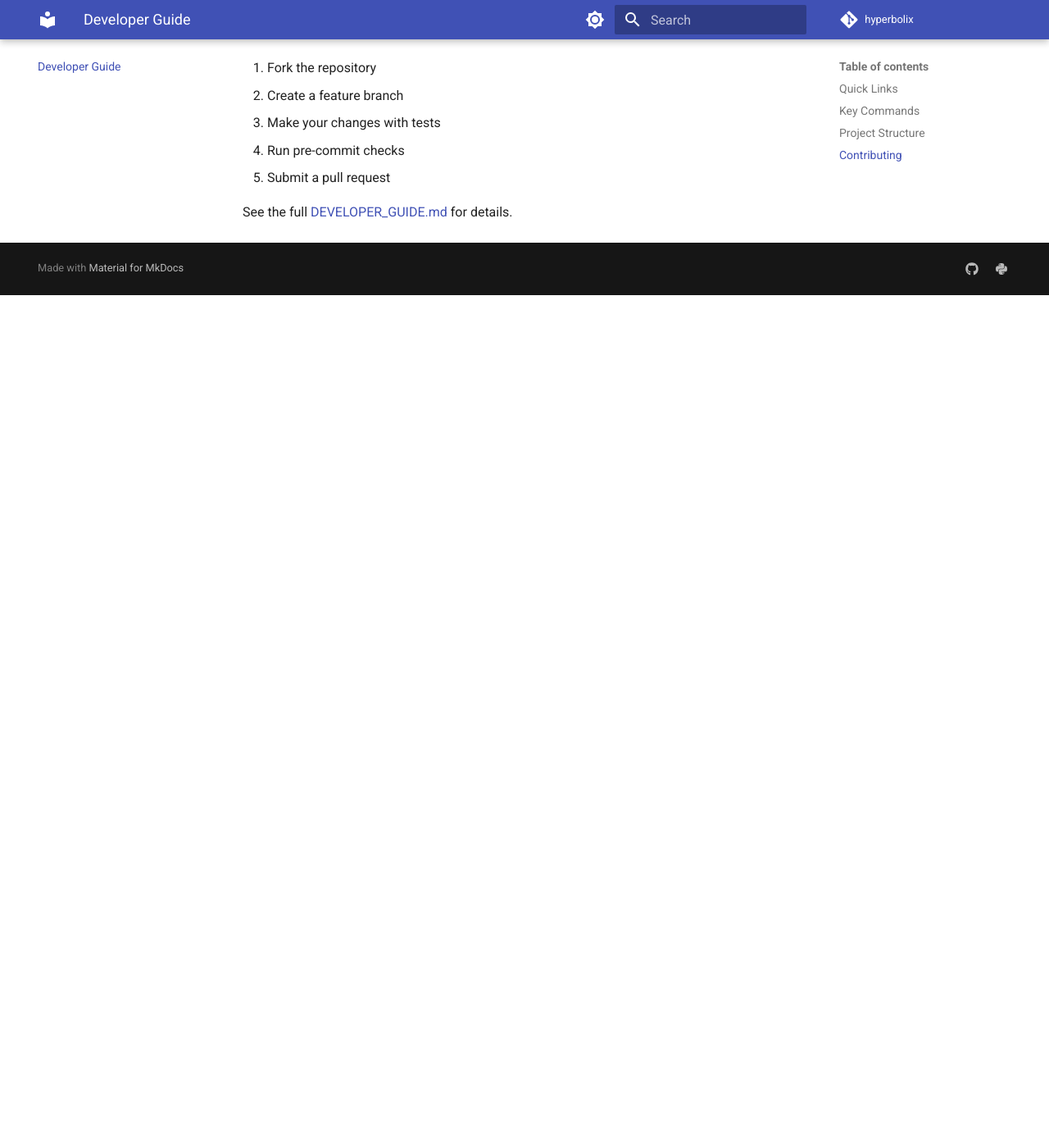
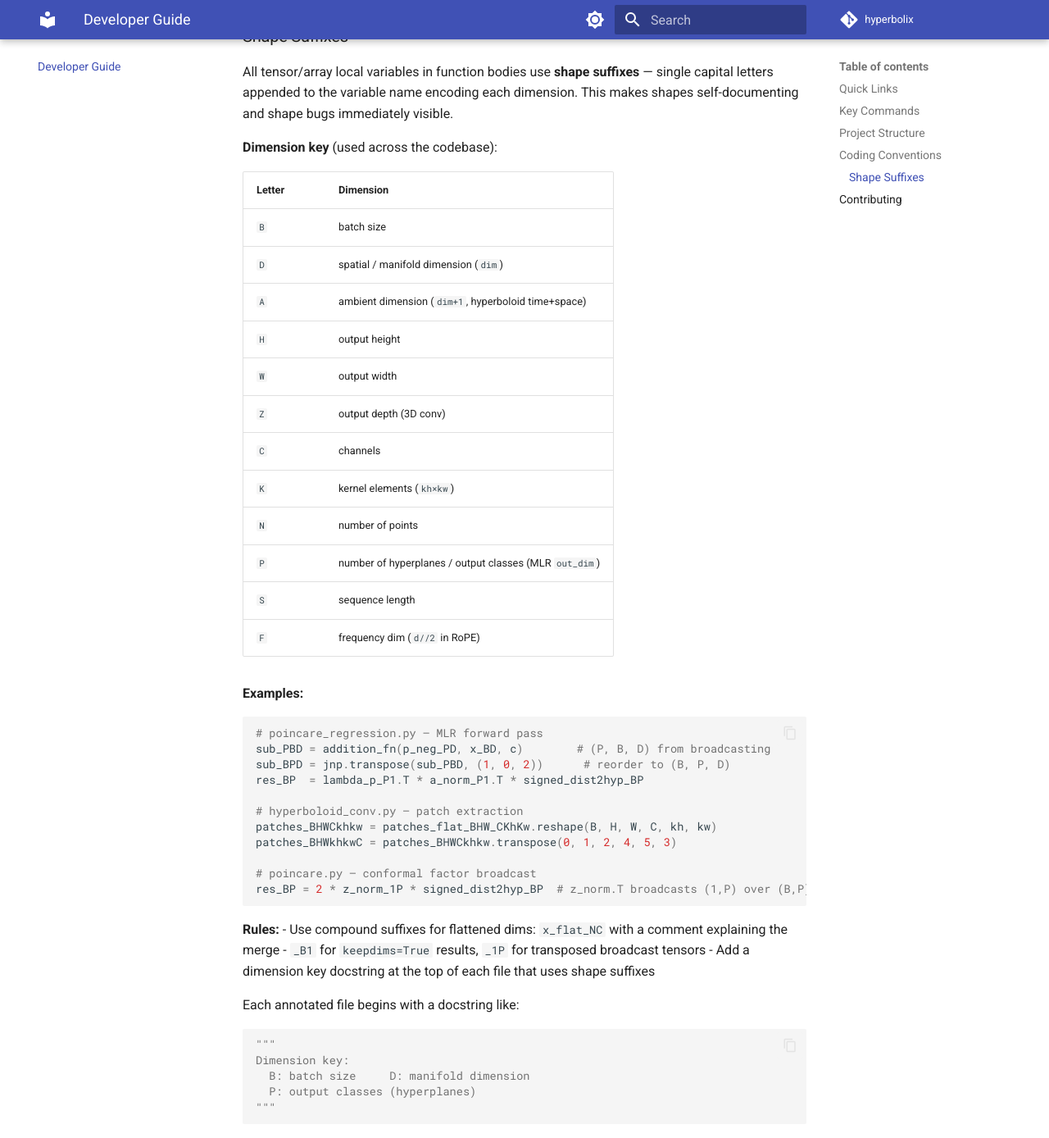
Before and after one commit to timoklein/hyperbolix, an MkDocs documentation site: the page built from docs/developer-guide.md, in a window 1280 px wide and 1400 px high, scrolled down 1289 px. Shown: the top 1388 px of the window at 82% size. Built offline with MkDocs 1.6.1 and Material for MkDocs 9.7.7, drawn with Linux system fonts in a browser that asks for light colours; comment, search, counter and statistics services are not loaded; the version menu is left out; before the commit the page ends 1649 px from its top, so only the background shows below that.

Commit message:
Doc improvement: Missing classes and shape suffixes

````diff
--- a/docs/developer-guide.md
+++ b/docs/developer-guide.md
@@ -46,6 +46,60 @@ hyperbolix/
 └── docs/                 # Documentation source
 ```
 
+## Coding Conventions
+
+### Shape Suffixes
+
+All tensor/array local variables in function bodies use **shape suffixes** — single capital letters appended to the variable name encoding each dimension. This makes shapes self-documenting and shape bugs immediately visible.
+
+**Dimension key** (used across the codebase):
+
+| Letter | Dimension |
+|--------|-----------|
+| `B` | batch size |
+| `D` | spatial / manifold dimension (`dim`) |
+| `A` | ambient dimension (`dim+1`, hyperboloid time+space) |
+| `H` | output height |
+| `W` | output width |
+| `Z` | output depth (3D conv) |
+| `C` | channels |
+| `K` | kernel elements (`kh×kw`) |
+| `N` | number of points |
+| `P` | number of hyperplanes / output classes (MLR `out_dim`) |
+| `S` | sequence length |
+| `F` | frequency dim (`d//2` in RoPE) |
+
+**Examples:**
+
+```python
+# poincare_regression.py — MLR forward pass
+sub_PBD = addition_fn(p_neg_PD, x_BD, c)        # (P, B, D) from broadcasting
+sub_BPD = jnp.transpose(sub_PBD, (1, 0, 2))      # reorder to (B, P, D)
+res_BP  = lambda_p_P1.T * a_norm_P1.T * signed_dist2hyp_BP
+
+# hyperboloid_conv.py — patch extraction
+patches_BHWCkhkw = patches_flat_BHW_CKhKw.reshape(B, H, W, C, kh, kw)
+patches_BHWkhkwC = patches_BHWCkhkw.transpose(0, 1, 2, 4, 5, 3)
+
+# poincare.py — conformal factor broadcast
+res_BP = 2 * z_norm_1P * signed_dist2hyp_BP  # z_norm.T broadcasts (1,P) over (B,P)
+```
+
+**Rules:**
+- Use compound suffixes for flattened dims: `x_flat_NC` with a comment explaining the merge
+- `_B1` for `keepdims=True` results, `_1P` for transposed broadcast tensors
+- Add a dimension key docstring at the top of each file that uses shape suffixes
+
+Each annotated file begins with a docstring like:
+
+```python
+"""
+Dimension key:
+  B: batch size     D: manifold dimension
+  P: output classes (hyperplanes)
+"""
+```
+
 ## Contributing
 
 We welcome contributions! Please:
````
Also changed, not shown: docs/api-reference/distributions.md (+44 -0 lines), docs/api-reference/nn-layers.md (+72 -8 lines).
